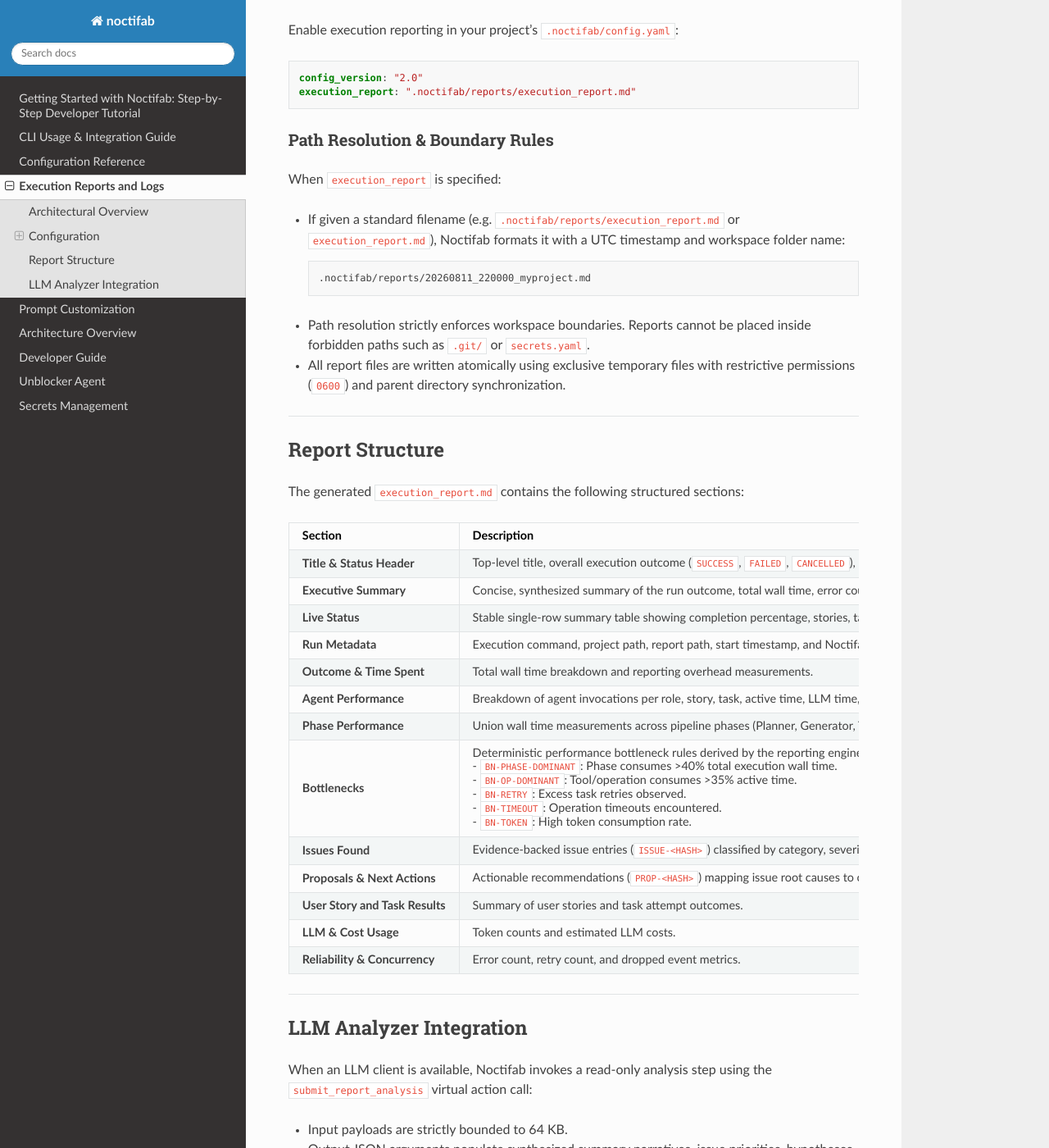
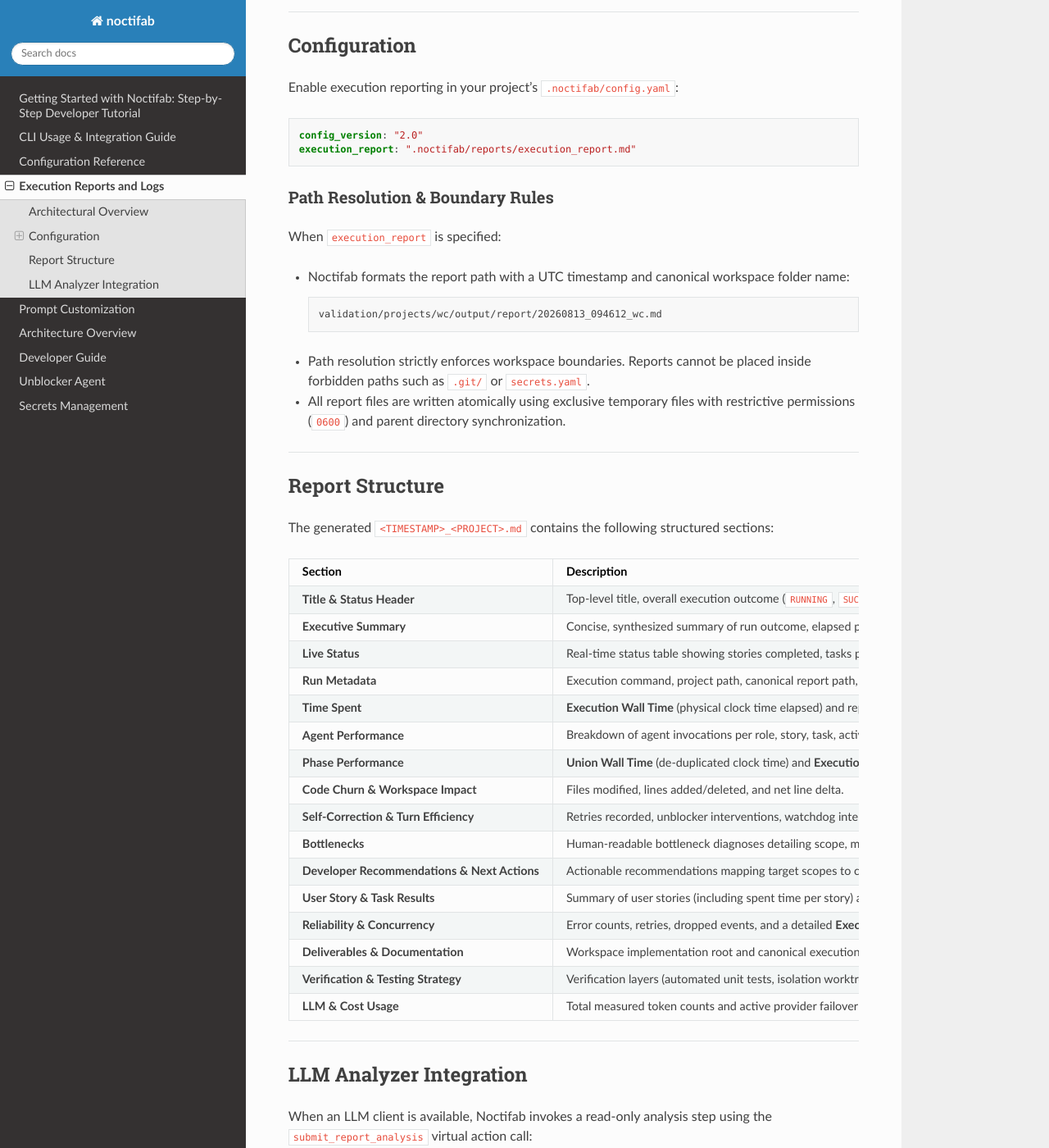
Before and after one commit to diegojromerolopez/noctifab, a Sphinx documentation site: the page built from docs/execution_report.md, in a window 1280 px wide and 1400 px high, scrolled down 736 px. Shown: the whole window at 82% size. Built offline with Sphinx 7.4.7 and the Read the Docs theme 3.1.0, drawn with Linux system fonts in a browser that asks for light colours; some of the changed text lies outside the part shown.

Commit message:
docs: update README.md and docs/execution_report.md with real-time live reporting details

````diff
--- a/docs/execution_report.md
+++ b/docs/execution_report.md
@@ -13,8 +13,9 @@
    - Tracks event timestamps, agent roles, phase transitions, task attempts, duration measurements (in milliseconds), token usage, errors, and retries.
 
 2. **`execution_report` (Synthesized Diagnostic Report)**:
-   - The final and periodic Markdown report artifact (`execution_report.md`) generated from snapshot aggregation.
-   - Documents executive summaries, live execution status tables, role active/waiting metrics, deterministic bottlenecks (`BN-*`), evidence-backed issues (`ISSUE-*`), actionable proposals (`PROP-*`), and read-only model hypotheses.
+   - The Markdown report artifact (`<TIMESTAMP>_<PROJECT>.md`) generated continuously during execution and finalized at completion.
+   - **Real-Time Live Checkpointing**: The report is flushed atomically in real time every **5 seconds** (and immediately on major lifecycle events like story start/end), allowing developers to inspect live progress, current activity, active spans, and token consumption without token-heavy polling or container log parsing.
+   - Documents executive summaries, live status tables, active/waiting metrics, human-readable bottlenecks, error breakdown tables, actionable recommendations, and deliverables.
 
 ---
 
@@ -30,9 +31,9 @@
 ### Path Resolution & Boundary Rules
 
 When `execution_report` is specified:
-- If given a standard filename (e.g. `.noctifab/reports/execution_report.md` or `execution_report.md`), Noctifab formats it with a UTC timestamp and workspace folder name:
+- Noctifab formats the report path with a UTC timestamp and canonical workspace folder name:
   ```text
-  .noctifab/reports/20260811_220000_myproject.md
+  validation/projects/wc/output/report/20260813_094612_wc.md
   ```
 - Path resolution strictly enforces workspace boundaries. Reports cannot be placed inside forbidden paths such as `.git/` or `secrets.yaml`.
 - All report files are written atomically using exclusive temporary files with restrictive permissions (`0600`) and parent directory synchronization.
@@ -41,23 +42,26 @@
 
 ## Report Structure
 
-The generated `execution_report.md` contains the following structured sections:
+The generated `<TIMESTAMP>_<PROJECT>.md` contains the following structured sections:
 
 | Section | Description |
 | :--- | :--- |
-| **Title & Status Header** | Top-level title, overall execution outcome (`SUCCESS`, `FAILED`, `CANCELLED`), run ID, and checkpoint indicator. |
-| **Executive Summary** | Concise, synthesized summary of the run outcome, total wall time, error count, and retries. |
-| **Live Status** | Stable single-row summary table showing completion percentage, stories, tasks, errors, retries, token usage, elapsed time, and active provider. |
-| **Run Metadata** | Execution command, project path, report path, start timestamp, and Noctifab version. |
-| **Outcome & Time Spent** | Total wall time breakdown and reporting overhead measurements. |
-| **Agent Performance** | Breakdown of agent invocations per role, story, task, active time, LLM time, tool time, turn count, and outcome. |
-| **Phase Performance** | Union wall time measurements across pipeline phases (Planner, Generator, Tester, Unblocker). |
-| **Bottlenecks** | Deterministic performance bottleneck rules derived by the reporting engine: <br>- `BN-PHASE-DOMINANT`: Phase consumes >40% total execution wall time. <br>- `BN-OP-DOMINANT`: Tool/operation consumes >35% active time. <br>- `BN-RETRY`: Excess task retries observed. <br>- `BN-TIMEOUT`: Operation timeouts encountered. <br>- `BN-TOKEN`: High token consumption rate. |
-| **Issues Found** | Evidence-backed issue entries (`ISSUE-<HASH>`) classified by category, severity (`critical`, `high`, `medium`, `low`), scope, title, and impact. |
-| **Proposals & Next Actions** | Actionable recommendations (`PROP-<HASH>`) mapping issue root causes to concrete verification steps. |
-| **User Story and Task Results** | Summary of user stories and task attempt outcomes. |
-| **LLM & Cost Usage** | Token counts and estimated LLM costs. |
-| **Reliability & Concurrency** | Error count, retry count, and dropped event metrics. |
+| **Title & Status Header** | Top-level title, overall execution outcome (`RUNNING`, `SUCCESS`, `FAILED`, `CANCELLED`), run ID, and live status indicator. |
+| **Executive Summary** | Concise, synthesized summary of run outcome, elapsed physical time, error count, and retries. |
+| **Live Status** | Real-time status table showing stories completed, tasks passed, errors, token usage, elapsed time, and active LLM provider. |
+| **Run Metadata** | Execution command, project path, canonical report path, start timestamp, and Noctifab version. |
+| **Time Spent** | **Execution Wall Time** (physical clock time elapsed) and reporting overhead. |
+| **Agent Performance** | Breakdown of agent invocations per role, story, task, active execution span (omitting zero units, e.g. `17s 116ms`), and outcome. |
+| **Phase Performance** | **Union Wall Time** (de-duplicated clock time) and **Execution Windows** across pipeline phases (Roadmap Generation, Story Execution). |
+| **Code Churn & Workspace Impact** | Files modified, lines added/deleted, and net line delta. |
+| **Self-Correction & Turn Efficiency** | Retries recorded, unblocker interventions, watchdog interventions, and task pass efficiency rate. |
+| **Bottlenecks** | Human-readable bottleneck diagnoses detailing scope, measurement, and resolution impact. |
+| **Developer Recommendations & Next Actions** | Actionable recommendations mapping target scopes to concrete verification steps. |
+| **User Story & Task Results** | Summary of user stories (including spent time per story) and tasks (displaying Task ID, human-readable Task Title, parent Story ID, attempts, and elapsed time). |
+| **Reliability & Concurrency** | Error counts, retries, dropped events, and a detailed **Execution Errors** breakdown table. |
+| **Deliverables & Documentation** | Workspace implementation root and canonical execution report path. |
+| **Verification & Testing Strategy** | Verification layers (automated unit tests, isolation worktree compilation, black-box contracts) and testing strategy notes. |
+| **LLM & Cost Usage** | Total measured token counts and active provider failover chains. |
 
 ---
 
````
Also changed, not shown: CHANGELOG.md (+1 -0 lines), README.md (+8 -6 lines), 1 other file.
